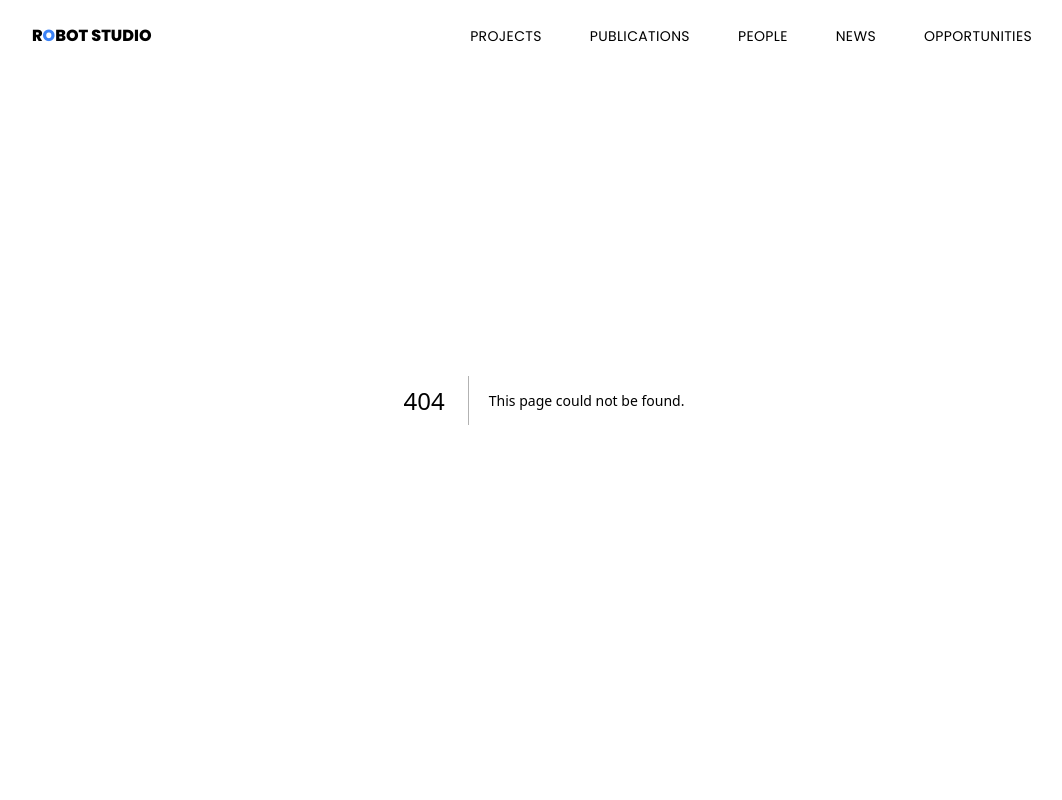
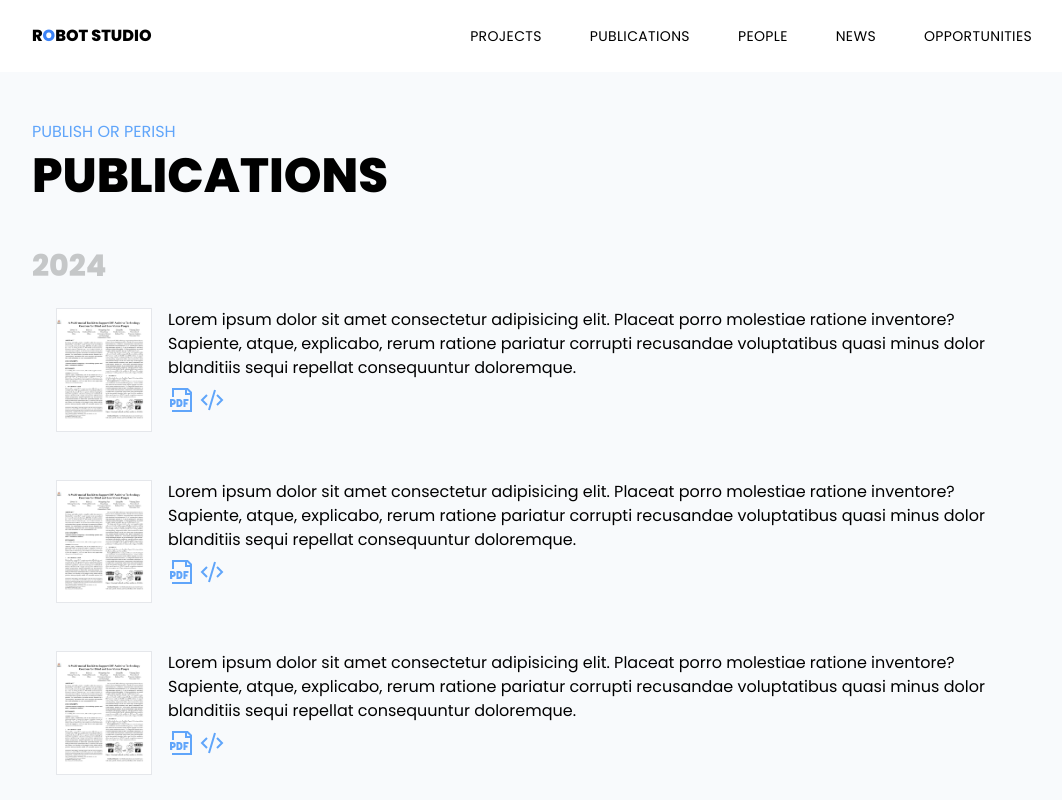
Before and after one commit to marcoboone/mockWebsite, a Next.js app in the folder my-app/: page /publications in a window 1280 px wide. Before the commit this address had no page. Shown: the top 800 px of the page, without its empty margins (96-1158 px from the left). Built offline with nearby package versions, Linux system fonts and the light colour scheme.

Commit message:
publications page

```diff
--- /dev/null
+++ b/my-app/src/app/components/publicationCard.tsx
@@ -0,0 +1,39 @@
+import Image from "next/image";
+import React from "react";
+import { GrDocumentPdf, GrCode } from "react-icons/gr";
+import Link from "next/link";
+
+interface PublicationCardProps {
+  description: string;
+  imageUrl: string;
+}
+
+export const PublicationCard: React.FC<PublicationCardProps> = ({
+  description,
+  imageUrl,
+}) => {
+  return (
+    <div className="flex flex-col md:flex-row gap-4 hover:bg-slate-100 p-6 transition-colors duration-100 ease-in">
+      <Image
+        src={imageUrl}
+        alt="Description"
+        width={96}
+        height={96}
+        className="object-cover border-[1px]"
+      />
+      <div className="flex flex-col">
+        <p className="text-base font-medium">
+          {description}
+        </p>
+        <div className="flex gap-2 mt-2">
+          <Link href = "/">
+            <GrDocumentPdf className="text-blue-400 text-2xl hover:scale-[1.15] transition-transform ease-in-out hover:cursor-pointer" />
+          </Link>
+          <Link href="/link2">
+            <GrCode className="text-blue-400 text-2xl hover:scale-[1.15] transition-transform ease-in-out hover:cursor-pointer"/>
+          </Link>
+        </div>
+      </div>
+    </div>
+  );
+};
--- a/my-app/src/app/navbar.tsx
+++ b/my-app/src/app/navbar.tsx
@@ -79,7 +79,7 @@ const Navbar = () => {
         </Link>
         <div id="navbar-links" className={"max-md:hidden md:block text-sm"}>
           <NavItem href={"/projects"}>PROJECTS</NavItem>
-          <NavItem href={"/"}>PUBLICATIONS</NavItem>
+          <NavItem href={"/publications"}>PUBLICATIONS</NavItem>
           <NavItem href={"/people"}>PEOPLE</NavItem>
           <NavItem href={"/"}>NEWS</NavItem>
           <NavItem href={"/"}>OPPORTUNITIES</NavItem>
@@ -103,7 +103,7 @@ const Navbar = () => {
             <NavItem clickFunction={resetNav} href={"/projects"}>
               PROJECTS
             </NavItem>
-            <NavItem clickFunction={resetNav} href={"/"}>
+            <NavItem clickFunction={resetNav} href={"/publications"}>
               PUBLICATIONS
             </NavItem>
             <NavItem clickFunction={resetNav} href={"/people"}>
--- /dev/null
+++ b/my-app/src/app/publications/page.tsx
@@ -0,0 +1,25 @@
+import  {PublicationCard} from "@/app/components/publicationCard";
+
+export default function Home() {
+  return (
+    <div className="squeezetainer py-[15vh] bg-slate-50">
+      <div className="flex flex-col gap-12">
+        <div className="flex flex-col gap-2">
+          <span className=" text-blue-400">PUBLISH OR PERISH</span>
+          <h2 className=" text-3xl  lg:text-5xl font-bold">PUBLICATIONS</h2>
+        </div>
+        <div className = "flex flex-col">
+        <h2 className = "text-3xl font-bold opacity-20">2024</h2>
+        <PublicationCard imageUrl = "/Images/paper.png" description = "    Lorem ipsum dolor sit amet consectetur adipisicing elit. Placeat porro molestiae ratione inventore? Sapiente, atque, explicabo, rerum ratione pariatur corrupti recusandae voluptatibus quasi minus dolor blanditiis sequi repellat consequuntur doloremque."/>
+        <PublicationCard imageUrl = "/Images/paper.png" description = "    Lorem ipsum dolor sit amet consectetur adipisicing elit. Placeat porro molestiae ratione inventore? Sapiente, atque, explicabo, rerum ratione pariatur corrupti recusandae voluptatibus quasi minus dolor blanditiis sequi repellat consequuntur doloremque."/>
+        <PublicationCard imageUrl = "/Images/paper.png" description = "    Lorem ipsum dolor sit amet consectetur adipisicing elit. Placeat porro molestiae ratione inventore? Sapiente, atque, explicabo, rerum ratione pariatur corrupti recusandae voluptatibus quasi minus dolor blanditiis sequi repellat consequuntur doloremque."/>
+        <h2 className = "text-3xl font-bold opacity-20">2023</h2>
+        <PublicationCard imageUrl = "/Images/paper.png" description = "    Lorem ipsum dolor sit amet consectetur adipisicing elit. Placeat porro molestiae ratione inventore? Sapiente, atque, explicabo, rerum ratione pariatur corrupti recusandae voluptatibus quasi minus dolor blanditiis sequi repellat consequuntur doloremque."/>
+        <PublicationCard imageUrl = "/Images/paper.png" description = "    Lorem ipsum dolor sit amet consectetur adipisicing elit. Placeat porro molestiae ratione inventore? Sapiente, atque, explicabo, rerum ratione pariatur corrupti recusandae voluptatibus quasi minus dolor blanditiis sequi repellat consequuntur doloremque."/>
+        <PublicationCard imageUrl = "/Images/paper.png" description = "    Lorem ipsum dolor sit amet consectetur adipisicing elit. Placeat porro molestiae ratione inventore? Sapiente, atque, explicabo, rerum ratione pariatur corrupti recusandae voluptatibus quasi minus dolor blanditiis sequi repellat consequuntur doloremque."/>
+
+        </div>
+      </div>
+    </div>
+  );
+}
```
Also changed, not shown: my-app/public/Images/paper.png (added).
